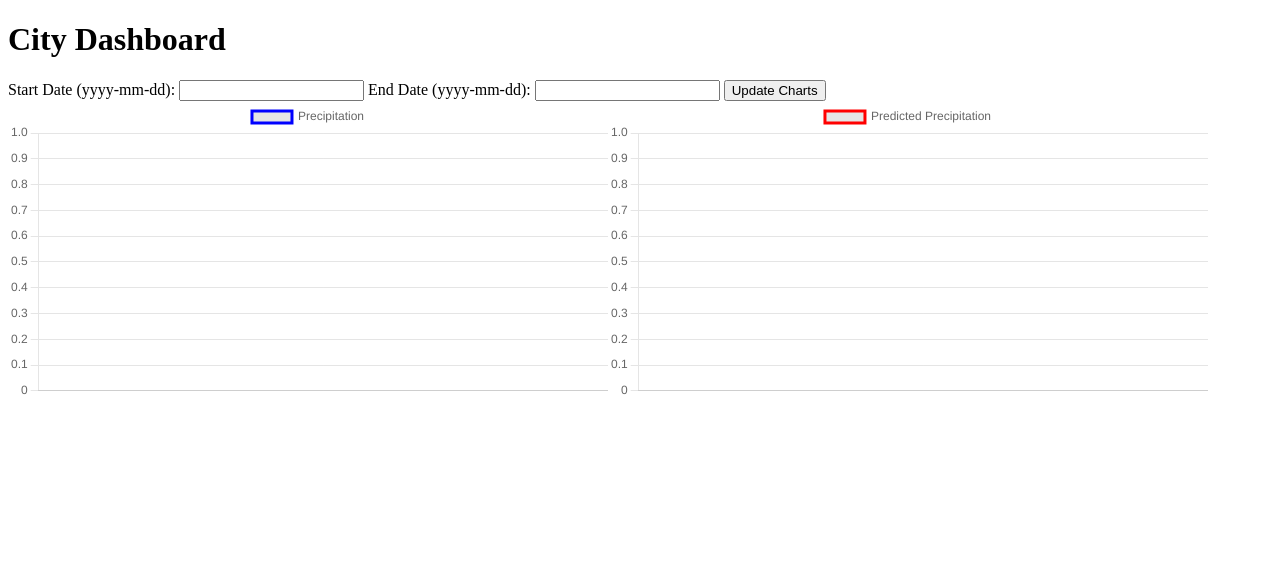
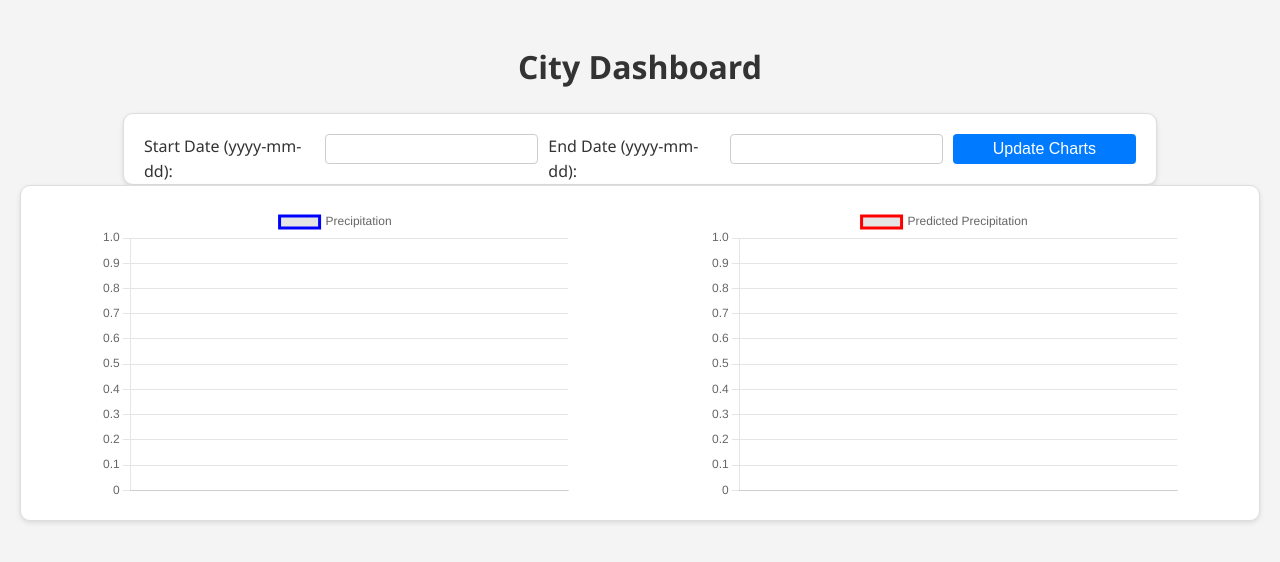
Before and after one commit to MOHAMEDREDABOUAMOUD/Monitoring, a Flask app: template app/templates/dashboardCity.html in a window 1280 px wide. Shown: the top 562 px of the page. Run offline with Flask 3, Linux system fonts and the light colour scheme; the template is opened without the code that fills it, so the values that code supplies are empty.

Commit message:
update style

```diff
--- a/app/business.py
+++ b/app/business.py
@@ -144,7 +144,7 @@ class Business:
         precipitation_history = self.get_precipitation_history(latitude, longitude, start_date, end_date)
 
         start_date_predictions = datetime.now().strftime(f"%Y-%m-%d")
-        end_date_predictions = (datetime.now() + timedelta(days=10)).strftime(f"%Y-%m-%d")
+        end_date_predictions = (datetime.now() + timedelta(days=7)).strftime(f"%Y-%m-%d")
         predictions = self.get_precipitation_history(latitude, longitude, start_date_predictions, end_date_predictions)
 
         date_range_1 = pd.date_range(start=start_date, end=end_date, freq='D')
--- a/app/templates/dashboardCity.html
+++ b/app/templates/dashboardCity.html
@@ -6,12 +6,104 @@
     <title>City Dashboard</title>
     <script src="https://cdn.jsdelivr.net/npm/chart.js"></script>
     <style>
-        .charts {
-            width: 600px;
-            height: 300px;
+        body {
+            font-family: 'Segoe UI', Tahoma, Geneva, Verdana, sans-serif;
+            background-color: #f4f4f4;
+            color: #333;
+            line-height: 1.6;
+            padding: 20px;
+            margin: 0;
+        }
+
+        h1 {
+            text-align: center;
+            margin-bottom: 20px;
+        }
+        form {
+            max-width: 80%;
+            margin: 0 auto;
+            background: white;
+            border: 1px solid #ddd;
+            border-radius: 10px;
+            box-shadow: 0 2px 5px rgba(0,0,0,0.1);
+            padding: 20px;
+            display: flex;
+            gap: 10px; /* Adjust the gap between form items */
+        }
+        form label {
+            flex: 1; /* Full width for labels */
+            max-height: 30px;
+        }
+
+        form input {
+            flex: 1; /* Full width for input */
+            box-sizing: border-box;
+            border: 1px solid #ccc;
+            border-radius: 4px;
+            font-size: 16px;
+            max-height: 30px;
+        }
+
+        form button {
+            flex: 1; /* Full width for button */
+            background-color: #007bff;
+            color: #fff;
+            border: none;
+            border-radius: 4px;
+            font-size: 16px;
+            cursor: pointer;
+            max-height: 30px;
+        }
+
+        form button:hover {
+            background-color: #0056b3;
+        }
+        .flex {
+            display: flex;
+            flex-wrap: wrap;
+            justify-content: center; /* Center the charts container */
+            gap: 20px; /* Space between charts */
+            background: white;
+            border: 1px solid #ddd;
+            border-radius: 10px;
+            box-shadow: 0 2px 5px rgba(0,0,0,0.1);
+            padding: 20px;
+        }
+
+        /* Individual chart container */
+        .flex .chart-container {
+            flex: 1 1 calc(33.333% - 20px); /* Three items per row, accounting for gap */
             display: flex;
             flex-direction: column;
-            flex-wrap: wrap;
+            min-width: 40%; /* Make charts responsive
+            max-width: 50%; /* Make charts responsive */
+            align-items: center; /* Center the content vertically */
+        }
+
+        /* Chart image styles */
+        .chart {
+            max-width: 80%; /* Make charts responsive */
+            height: auto; /* Maintain aspect ratio */
+            display: block; /* Remove bottom space under image */
+        }
+
+        /* Style for chart titles */
+        h2 {
+            color: #007bff;
+            text-align: center;
+            margin: 10px 0; /* Margin around the title */
+        }
+
+        @media (max-width: 768px) {
+            .flex .chart-container {
+                flex-basis: calc(50% - 20px); /* Two items per row on smaller screens */
+            }
+        }
+
+        @media (max-width: 480px) {
+            .flex .chart-container {
+                flex-basis: 100%; /* Full width on very small screens */
+            }
         }
     </style>
 </head>
@@ -28,9 +120,13 @@
         <button type="submit">Update Charts</button>
     </form>
 
-    <div class="charts">
-        <canvas id="precipitationChart"></canvas> <!-- Ajustez la largeur et la hauteur ici -->
-        <canvas id="predictionsChart"></canvas>
+    <div class="flex">
+        <div class="chart-container">
+            <canvas id="precipitationChart" class="chart"></canvas>
+        </div>
+        <div class="chart-container">
+            <canvas id="predictionsChart" class="chart"></canvas>
+        </div>
     </div>
 
     <script>
```
Also changed, not shown: app/templates/dashboardEndDevice.html (+41 -0 lines), app/templates/dashboardIOT.html (+39 -0 lines), .cache.sqlite, app/static/charts/cpu_chart.png, app/static/charts/ram_chart.png, app/static/charts/storage_chart.png.
